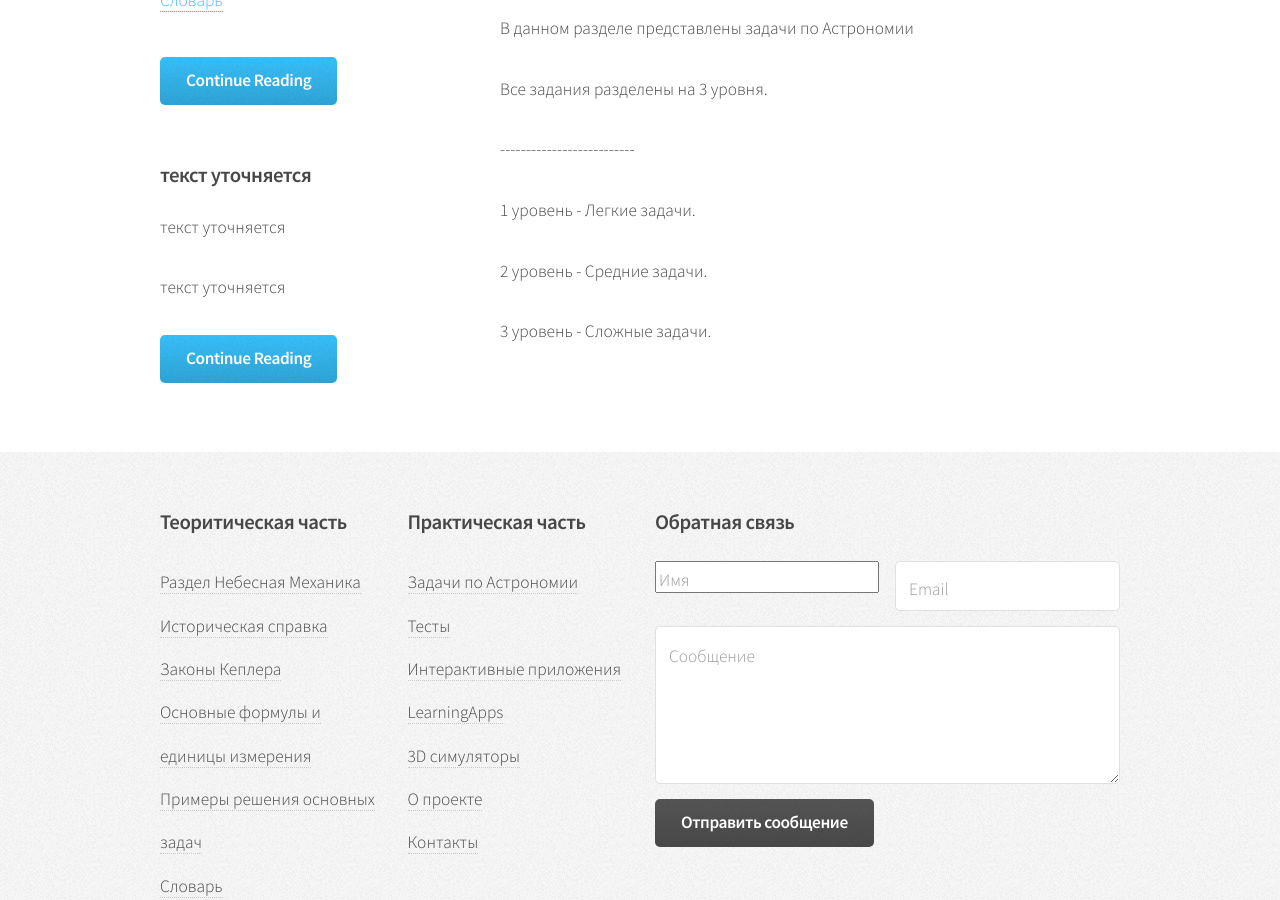
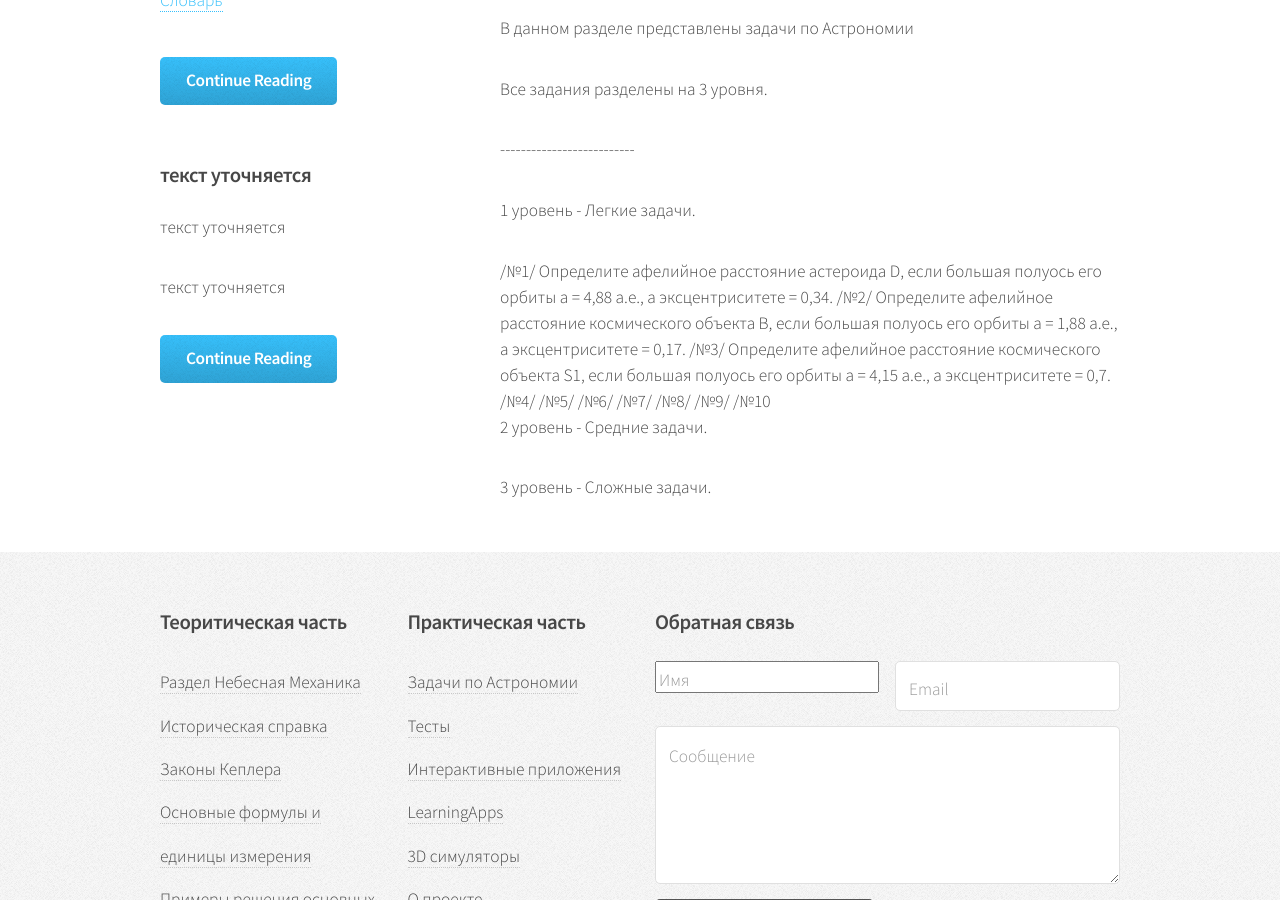
Before and after one commit to VlPop/VlPop.github.io, a Jekyll site: the page built from 2P_Practic_zadachiastro.html, in a window 1280 px wide and 900 px high, scrolled down 577 px. Built offline with Jekyll 4.4.1, drawn with Linux system fonts in a browser that asks for light colours.

Commit message:
Update 2P_Practic_zadachiastro.html

```diff
--- a/2P_Practic_zadachiastro.html
+++ b/2P_Practic_zadachiastro.html
@@ -27,8 +27,24 @@ layout: default
 
 								<p>Все задания разделены на 3 уровня.</p>
 								<p>--------------------------</p>
+
 								<p>1 уровень - Легкие задачи.</p>
+
+								/№1/ Определите афелийное расстояние астероида D, если большая полуось его орбиты а = 4,88 а.е.,
+								а эксцентриситете = 0,34.
+								/№2/ Определите афелийное расстояние космического объекта В, если большая полуось его орбиты а = 1,88 а.е.,
+								а эксцентриситете = 0,17.
+								/№3/ Определите афелийное расстояние космического объекта S1, если большая полуось его орбиты а = 4,15 а.е.,
+								а эксцентриситете = 0,7.
+								/№4/
+								/№5/
+								/№6/
+								/№7/
+								/№8/
+								/№9/
+								/№10
 								<p>2 уровень - Cредние задачи.</p>
+
 								<p>3 уровень - Cложные задачи.</p>
 
 
```
